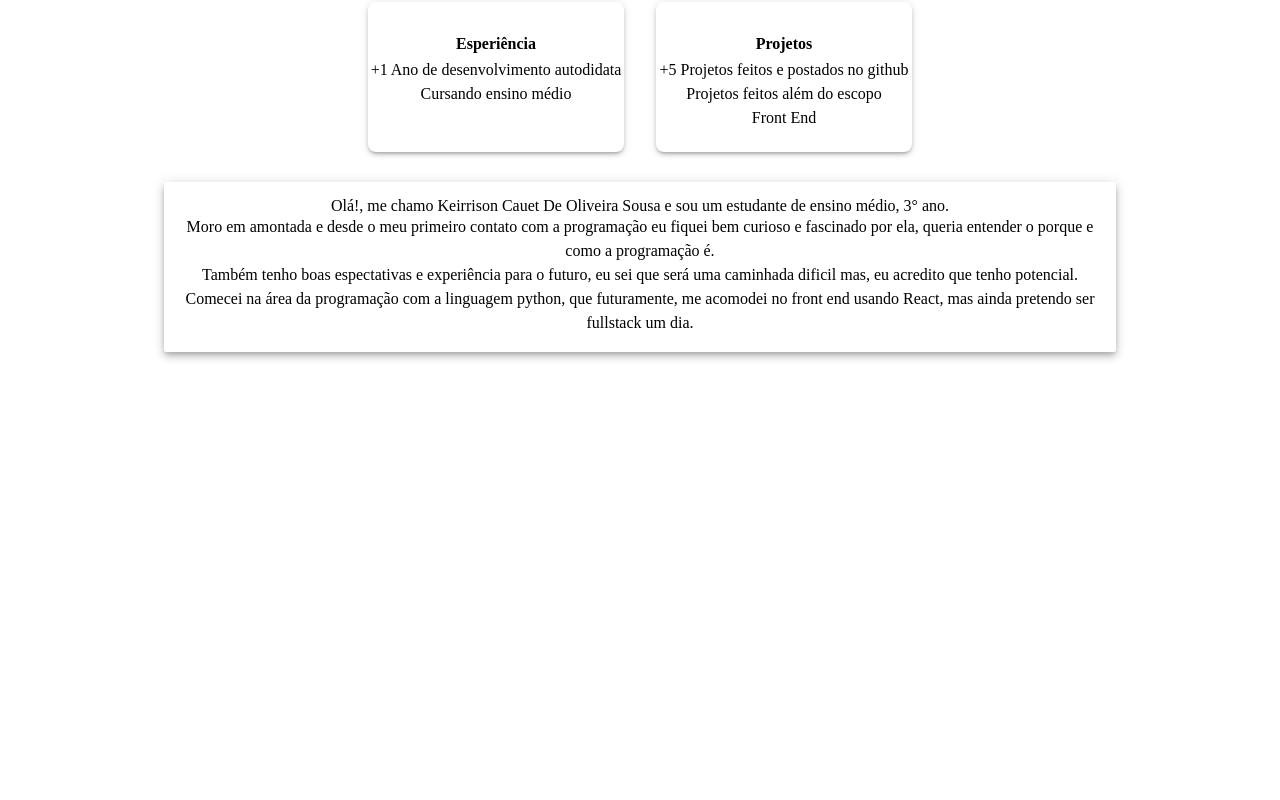
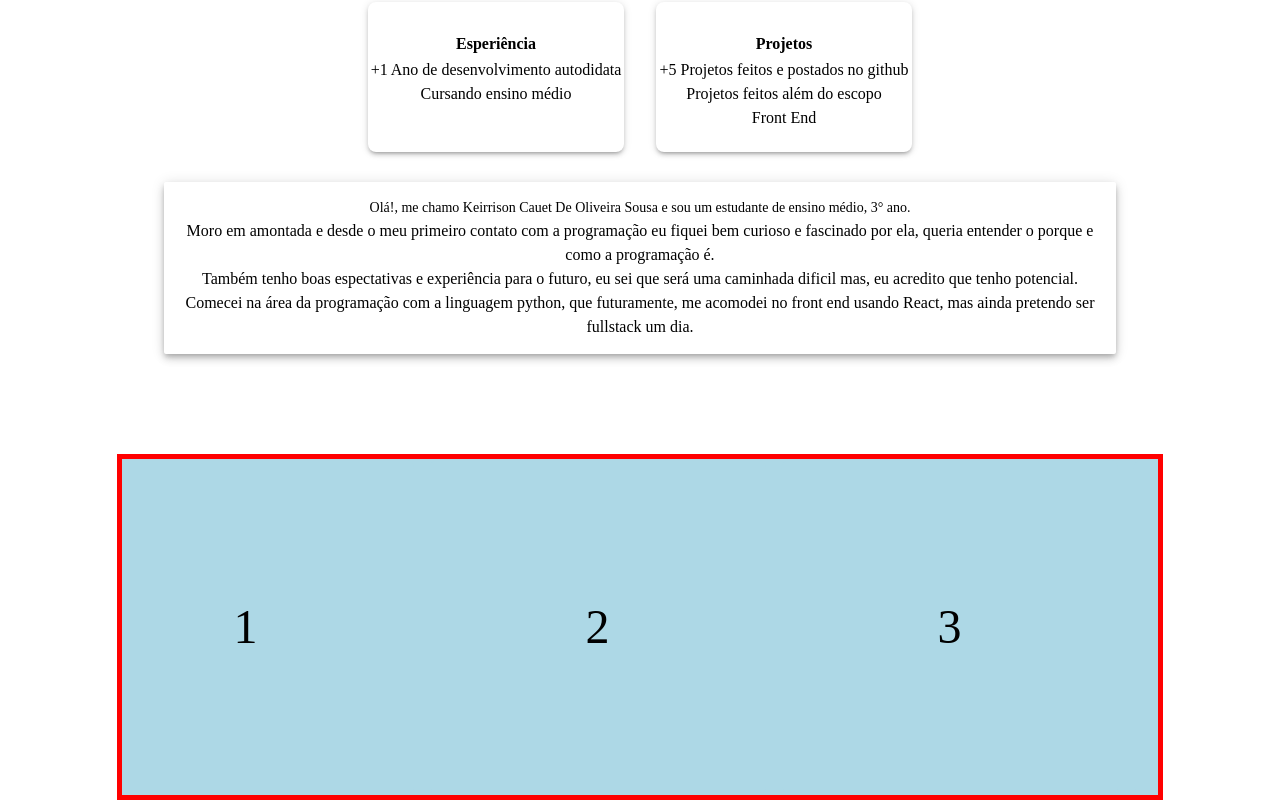
Before and after one commit to KCauet/My-Portifolio, a React (Vite) app: page / in a window 1280 px wide. Shown: the part 886-1686 px from the top of the page. Before the commit the page ends 1440 px from the top, so only its background shows below. Built offline with nearby package versions, Linux system fonts and the light colour scheme; some icons are missing.

Commit message:
feat: Adds a brand slider template component

```diff
--- /dev/null
+++ b/src/components/BrandSlider/BrandSlider.module.css
@@ -0,0 +1,36 @@
+.carouselStyle {
+    margin: 100px auto;
+    width: 90%;
+    border: 5px solid red;
+    display: flex;
+    overflow-x: auto;
+}
+
+.carouselStyle::-webkit-scrollbar {
+    display: none;
+}
+
+.groupStyle {
+    display: flex;
+    align-items: center;
+    justify-content: center;
+    gap: 1em;
+    animation: spin 22s infinite linear;
+    padding-right: 1em;
+}
+
+.cardStyle {
+    flex: 0 0 5em;
+    height: 5em;
+    padding: 1em;
+    background: lightblue;
+    font-size: 3rem;
+    border-radius: .2em;
+    align-content: center;
+    text-align: center;
+}
+
+@keyframes spin {
+    from {translate: 0%;}
+    to {translate: -100%;}
+}
--- /dev/null
+++ b/src/components/BrandSlider/BrandSlider.tsx
@@ -0,0 +1,29 @@
+import styles from './BrandSlider.module.css'
+
+
+export const BrandSlider = () => {
+
+    return (
+        <>
+            <div className={styles.carouselStyle}>
+                <div className={styles.groupStyle}>
+                    <div className={styles.cardStyle}>1</div>
+                    <div className={styles.cardStyle}>2</div>
+                    <div className={styles.cardStyle}>3</div>
+                    <div className={styles.cardStyle}>4</div>
+                    <div className={styles.cardStyle}>5</div>
+                    <div className={styles.cardStyle}>6</div>
+                </div>
+
+                <div aria-hidden className={styles.groupStyle}>
+                    <div className={styles.cardStyle}>1</div>
+                    <div className={styles.cardStyle}>2</div>
+                    <div className={styles.cardStyle}>3</div>
+                    <div className={styles.cardStyle}>4</div>
+                    <div className={styles.cardStyle}>5</div>
+                    <div className={styles.cardStyle}>6</div>
+                </div>
+            </div>
+        </>
+    )
+}
--- a/src/pages/Home/sections/About/About.tsx
+++ b/src/pages/Home/sections/About/About.tsx
@@ -1,6 +1,7 @@
 import { Container, Grid, styled, Typography, Box } from "@mui/material"
 import SchoolIcon from '@mui/icons-material/School';
 import LightbulbIcon from '@mui/icons-material/Lightbulb';
+import { BrandSlider } from "../../../../components/BrandSlider/BrandSlider";
 
 function About() {
 
@@ -68,12 +69,14 @@ function About() {
 
                     <Box display={'flex'} flexDirection={'column'} alignItems={'center'}>
                         <Box sx={largerBoxStyles} textAlign={'center'} mt={'30px'}>
-                            <Typography variant="descText">Olá!, me chamo Keirrison Cauet De Oliveira Sousa e sou um estudante de ensino médio, 3° ano.</Typography>
+                            <Typography variant="subtitle2">Olá!, me chamo Keirrison Cauet De Oliveira Sousa e sou um estudante de ensino médio, 3° ano.</Typography>
                             <Typography>Moro em amontada e desde o meu primeiro contato com a programação eu fiquei bem curioso e fascinado por ela, queria entender o porque e como a programação é.</Typography>
                             <Typography>Também tenho boas espectativas e experiência para o futuro, eu sei que será uma caminhada dificil mas, eu acredito que tenho potencial.</Typography>
                             <Typography>Comecei na área da programação com a linguagem python, que futuramente, me acomodei no front end usando React, mas ainda pretendo ser fullstack um dia.</Typography>
                         </Box>
                     </Box>
+
+                    <BrandSlider />
 
                 </Container>
             </StyledAbout>
```
